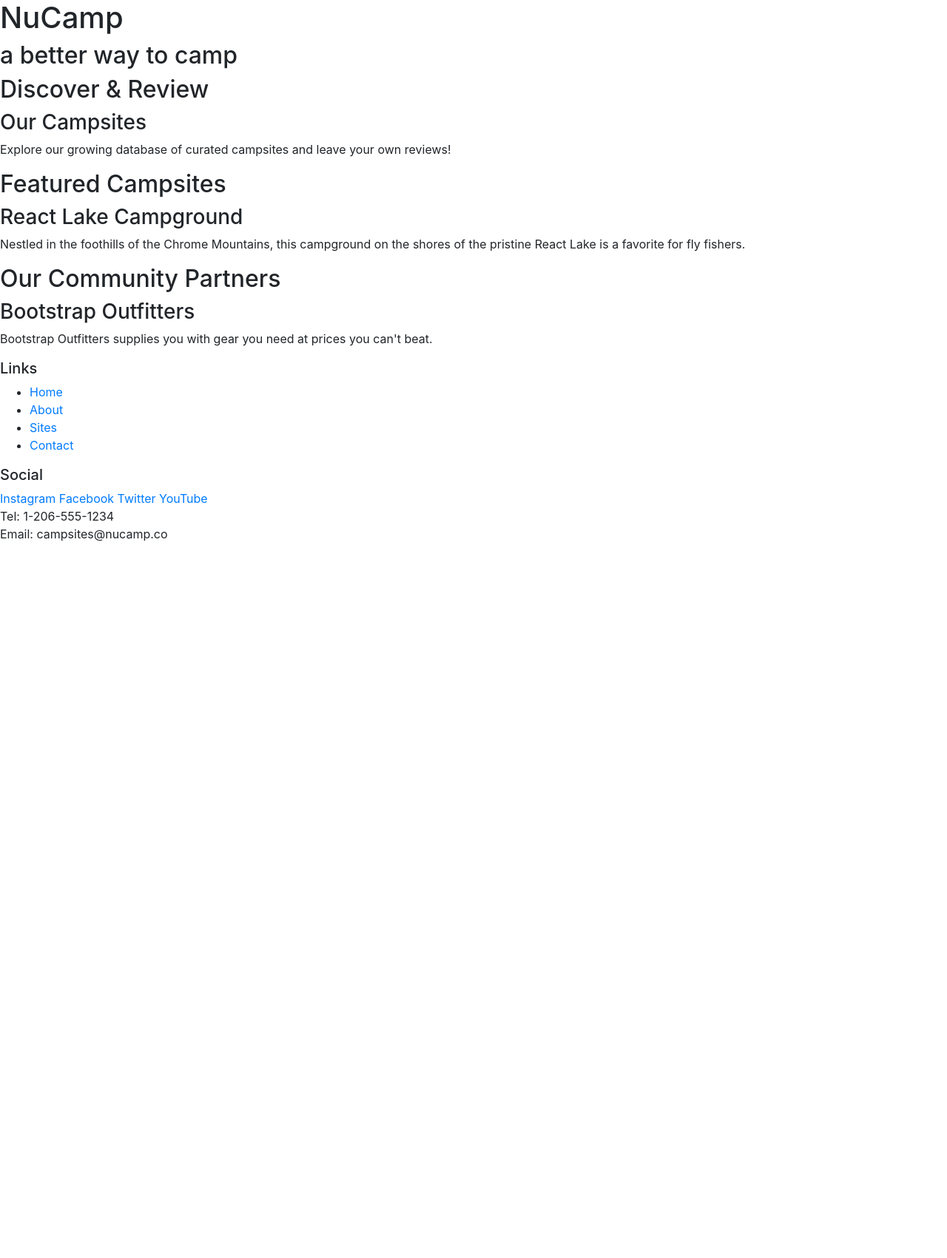
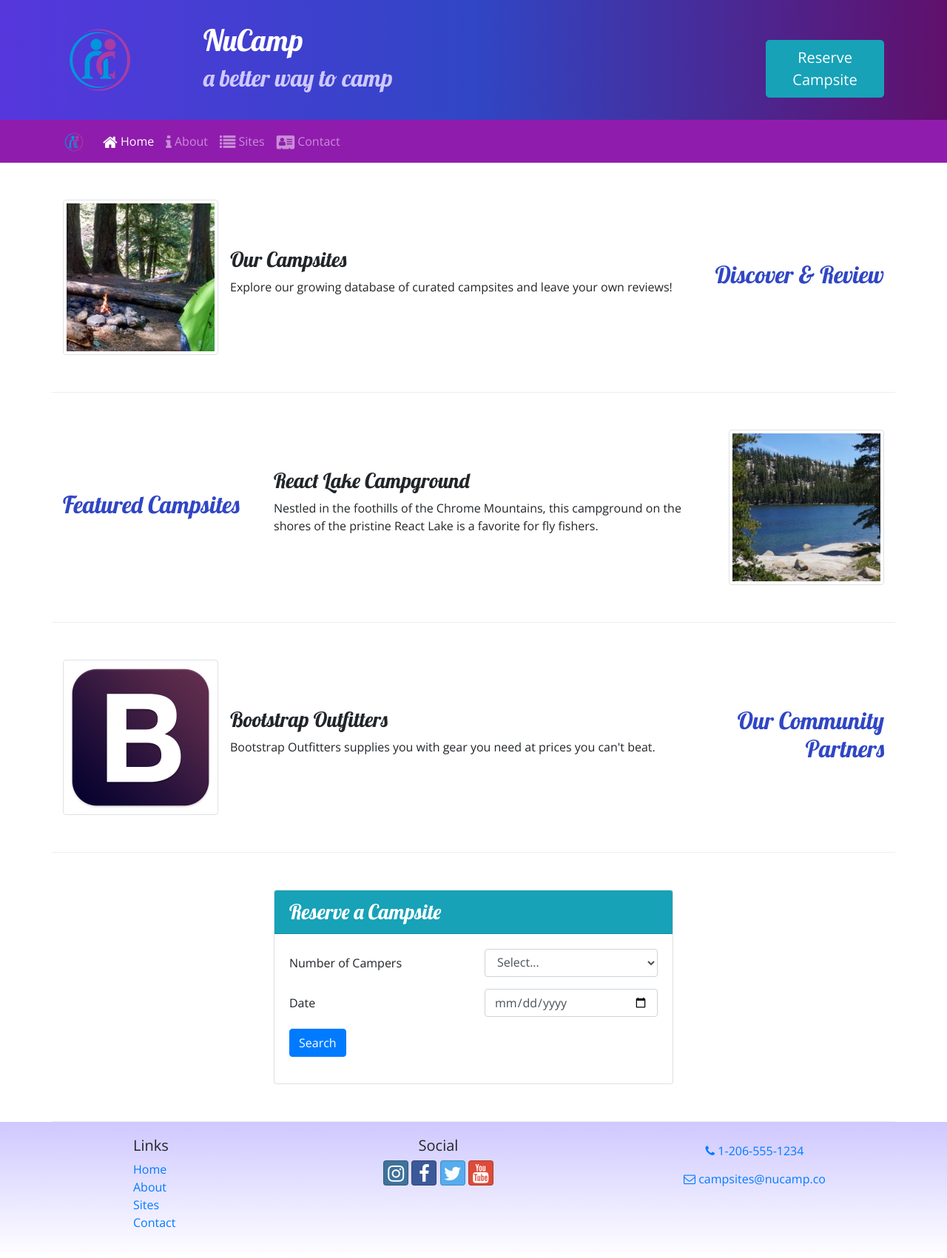
Before and after one commit to AlexandruIvan9/Bootstrap-project, a website: page index.html in a window 1280 px wide. Shown: the whole page at 74% size. Before the commit the page ends 800 px from the top, so only its background shows below. Drawn offline with nearby package versions, Linux system fonts and the light colour scheme.

Commit message:
update files add images

```diff
--- /dev/null
+++ b/css/styles.css
@@ -0,0 +1,45 @@
+body {
+  font-family: "Open Sans",
+    sans-serif;
+}
+
+h1,
+h2,
+h3 {
+  font-family: "Lobster", cursive;
+}
+
+h2 {
+  color: #3046C5;
+}
+
+header h2 {
+  color: #CEC8FF;
+}
+
+footer {
+  background-image: linear-gradient(#CEC8FF, white);
+  padding: 20px 0;
+}
+
+.jumbotron {
+  padding: 30px;
+  background-image: linear-gradient(to right, #5637DD, #3046C5, #60106B);
+  color: white;
+  margin: 0px;
+}
+
+.row-content {
+  padding: 50px 0;
+  border-bottom: 1px ridge;
+  min-height: 200px;
+}
+
+.navbar {
+  background-color: #901CAD;
+}
+
+.site-footer {
+  background-image: linear-gradient(#CEC8FF, white);
+  padding: 20px 0;
+}
--- a/index.html
+++ b/index.html
@@ -2,8 +2,6 @@
 <html lang="en">
 
 <head>
-    <meta charset="utf-8" />
-    <title>NuCamp: A Better Way To Camp</title>
   <!-- Required meta tags always come first -->
   <meta charset="utf-8" />
   <meta name="viewport" content="width=device-width, initial-scale=1" />
@@ -11,58 +9,168 @@
   <!-- Bootstrap CSS -->
   <link rel="stylesheet" href="node_modules/bootstrap/dist/css/bootstrap.min.css" />
 
+  <!-- Additional CSS must be placed after Bootstrap CSS -->
+  <link rel="stylesheet" href="node_modules/font-awesome/css/font-awesome.min.css" />
+  <link rel="stylesheet" href="node_modules/bootstrap-social/bootstrap-social.css" />
+  <link rel="stylesheet" href="https://fonts.googleapis.com/css?family=Lobster|Open+Sans" />
+  <link rel="stylesheet" href="css/styles.css" />
+
   <title>NuCamp: A Better Way To Camp</title>
 </head>
 
 <body>
 
-    <header>
-        <div>
+  <header class="jumbotron jumbotron-fluid">
+    <div class="container">
+      <div class="row">
+        <div class="col-4 col-sm-3 col-md-2 align-self-center">
+          <img src="img/logo.png" class="img-fluid" />
+        </div>
+        <div class="col">
           <h1>NuCamp</h1>
           <h2>a better way to camp</h2>
         </div>
+        <div class="col-md-4 col-xl-2 mt-4">
+          <a href="#reserveForm" role="button" class="btn btn-lg btn-info">Reserve Campsite</a>
+        </div>
+      </div>
+    </div>
   </header>
 
-    <div>
-        <h2>Discover & Review</h2>
+  <nav class="navbar navbar-expand-sm navbar-dark sticky-top">
+    <div class="container">
+      <a class="navbar-brand" href="#"><img src="img/logo.png" height="30" width="30" /></a>
+      <button class="navbar-toggler" type="button" data-toggle="collapse" data-target="#nucampNavbar">
+        <span class="navbar-toggler-icon"></span>
+      </button>
+      <div class="collapse navbar-collapse" id="nucampNavbar">
+        <ul class="navbar-nav">
+          <li class="nav-item active"><a class="nav-link" href="#"><i class="fa fa-home fa-lg"></i> Home</a></li>
+          <li class="nav-item"><a class="nav-link" href="aboutus.html"><i class="fa fa-info fa-lg"></i> About</a></li>
+          <li class="nav-item"><a class="nav-link" href="#"><i class="fa fa-list fa-lg"></i> Sites</a></li>
+          <li class="nav-item"><a class="nav-link" href="contactus.html"><i class="fa fa-address-card fa-lg"></i>
+              Contact</a></li>
+        </ul>
+      </div>
+    </div>
+  </nav>
+
+  <div class="container">
+    <div class="row row-content align-items-center">
+      <div class="col-sm-4 order-sm-last col-md-3">
+        <h2 class="text-sm-right">Discover & Review</h2>
+      </div>
+      <div class="col">
+        <div class="media">
+          <img class="d-flex mr-3 img-thumbnail" src="img/breadcrumb-trail-thumb.jpg" alt="Breadcrumb Trail" />
+          <div class="media-body align-self-center">
             <h3>Our Campsites</h3>
-        <p>Explore our growing database of curated campsites and leave your own reviews!</p>
+            <p class="d-none d-sm-block">Explore our growing database of curated campsites and leave your own reviews!
+            </p>
+          </div>
+        </div>
+      </div>
     </div>
 
-    <div>
+    <div class="row row-content align-items-center">
+      <div class="col-sm-4 col-md-3">
         <h2>Featured Campsites</h2>
+      </div>
+      <div class="col">
+        <div class="media">
+          <div class="media-body align-self-center">
             <h3>React Lake Campground</h3>
-        <p>Nestled in the foothills of the Chrome Mountains, this campground on the shores of the pristine React Lake is a favorite for fly fishers.</p>
+            <p class="d-none d-sm-block">Nestled in the foothills of the Chrome Mountains, this campground on the shores
+              of the pristine React Lake is a favorite for fly fishers.</p>
+          </div>
+          <img class="d-flex ml-3 img-thumbnail" src="img/react-lake-thumb.jpg" alt="React Lake" />
+        </div>
+      </div>
     </div>
 
-    <div>
-        <h2>Our Community Partners</h2>
+    <div class="row row-content align-items-center">
+      <div class="col-sm-4 order-sm-last col-md-3">
+        <h2 class="text-sm-right">Our Community Partners</h2>
+      </div>
+      <div class="col">
+        <div class="media">
+          <img class="d-flex mr-3 img-thumbnail" src="img/bootstrap-thumb.png" alt="Bootstrap Outfitters" />
+          <div class="media-body align-self-center">
             <h3>Bootstrap Outfitters</h3>
-        <p>Bootstrap Outfitters supplies you with gear you need at prices you can't beat.</p>
+            <p class="d-none d-sm-block">Bootstrap Outfitters supplies you with gear you need at prices you can't beat.
+            </p>
+          </div>
+        </div>
+      </div>
     </div>
 
-    <footer>
-        <div>
+    <div class="row row-content">
+      <div class="col-sm-6 mx-auto">
+        <div class="card">
+          <h3 class="card-header bg-info text-white">Reserve a Campsite</h3>
+          <div class="card-body">
+            <form id="reserveForm">
+              <div class="form-group row">
+                <label for="numCampers" class="col-sm-6 col-form-label">Number of Campers</label>
+                <div class="col">
+                  <select name="numCampers" id="numCampers" class="form-control">
+                    <option selected>Select...</option>
+                    <option value="1">1</option>
+                    <option value="2">2</option>
+                    <option value="3">3</option>
+                    <option value="4">4</option>
+                    <option value="5">5</option>
+                    <option value="6">6</option>
+                  </select>
+                </div>
+              </div>
+              <div class="form-group row">
+                <label for="date" class="col-sm-6 col-form-label">Date</label>
+                <div class="col">
+                  <input type="date" class="form-control" id="date" name="date" placeholder="Date" />
+                </div>
+              </div>
+              <div class="form-group row">
+                <div class="col">
+                  <button type="submit" class="btn btn-primary">Search</button>
+                </div>
+              </div>
+            </form>
+          </div>
+        </div>
+      </div>
+    </div>
+  </div>
+
+  <footer class="site-footer">
+    <div class="container">
+      <div class="row">
+        <div class="col-4 col-sm-2 offset-1">
           <h5>Links</h5>
-            <ul>
+          <ul class="list-unstyled">
             <li><a href="#">Home</a></li>
-                <li><a href="#">About</a></li>
+            <li><a href="aboutus.html">About</a></li>
             <li><a href="#">Sites</a></li>
-                <li><a href="#">Contact</a></li>
+            <li><a href="contactus.html">Contact</a></li>
           </ul>
         </div>
-        <div>
+        <div class="col-6 col-sm-5 text-center">
           <h5>Social</h5>
-            <a href="http://instagram.com/">Instagram</a>
-            <a href="http://facebook.com/">Facebook</a>
-            <a href="http://twitter.com/">Twitter</a>
-            <a href="http://youtube.com/">YouTube</a>
+          <a class="btn btn-social-icon btn-instagram" href="http://instagram.com/"><i class="fa fa-instagram"></i></a>
+          <a class="btn btn-social-icon btn-facebook" href="http://facebook.com/"><i class="fa fa-facebook"></i></a>
+          <a class="btn btn-social-icon btn-twitter" href="http://twitter.com/"><i class="fa fa-twitter"></i></a>
+          <a class="btn btn-social-icon btn-google" href="http://youtube.com/"><i class="fa fa-youtube"></i></a>
         </div>
-        <div>
-            Tel: 1-206-555-1234<br />
-            Email: campsites@nucamp.co
+        <div class="col-sm-4 text-center">
+          <a role="button" class="btn btn-link" href="tel:+12065551234"><i class="fa fa-phone"></i>
+            1-206-555-1234</a><br />
+          <a role="button" class="btn btn-link" href="mailto:campsites@nucamp.co"><i class="fa fa-envelope-o"></i>
+            campsites@nucamp.co</a>
+        </div>
+      </div>
     </div>
   </footer>
+
   <!-- jQuery must come first, then Popper.js, then the Bootstrap JavaScript plugins.-->
   <script src="node_modules/jquery/dist/jquery.slim.min.js"></script>
   <script src="node_modules/popper.js/dist/umd/popper.min.js"></script>
```
Also changed, not shown: aboutus.html (added, +195 -0 lines), contactus.html (added, +168 -0 lines), package.json (+9 -4 lines), img/bootstrap-thumb.png (added), img/breadcrumb-trail-thumb.jpg (added), img/breadcrumb-trail.jpg (added), img/chrome-river-thumb.jpg (added), img/chrome-river.jpg (added), img/logo.png (added), img/react-lake-thumb.jpg (added), img/react-lake.jpg (added). Lines whose indentation alone changed are shown as unchanged.
